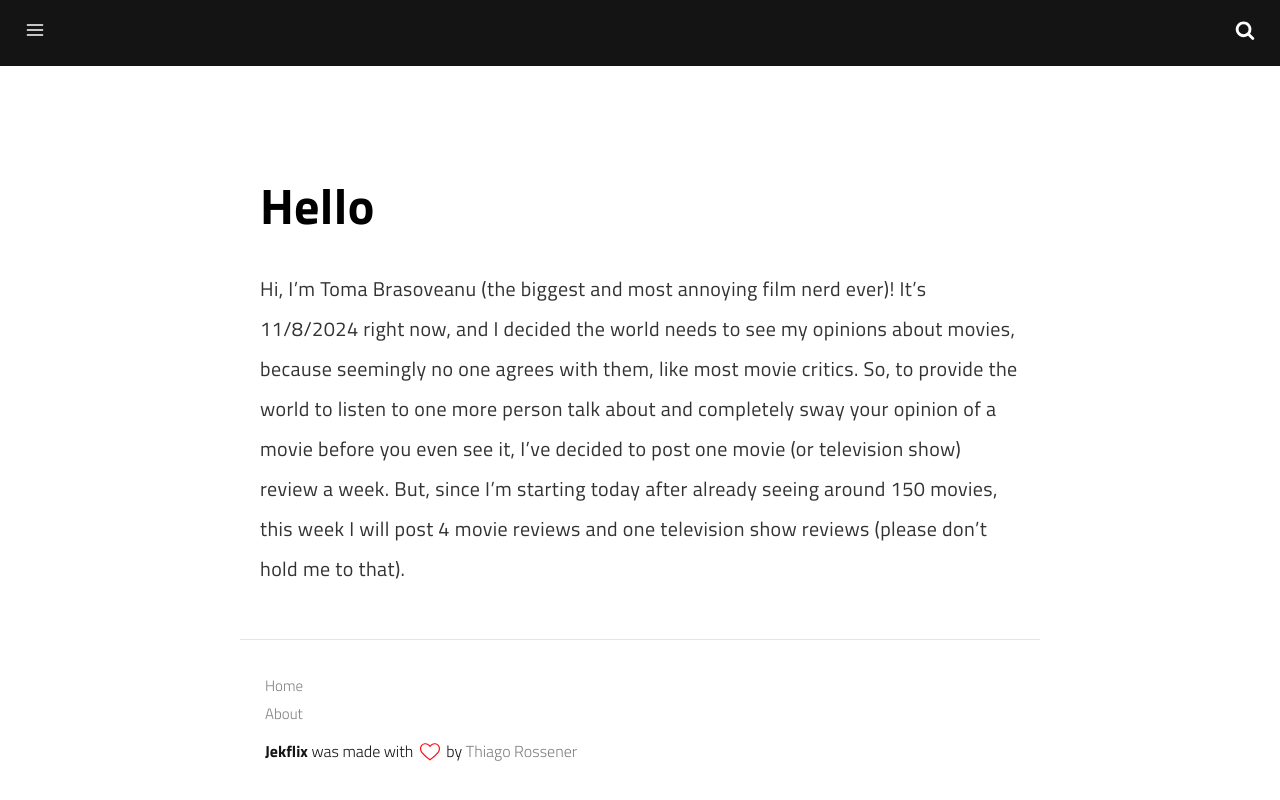
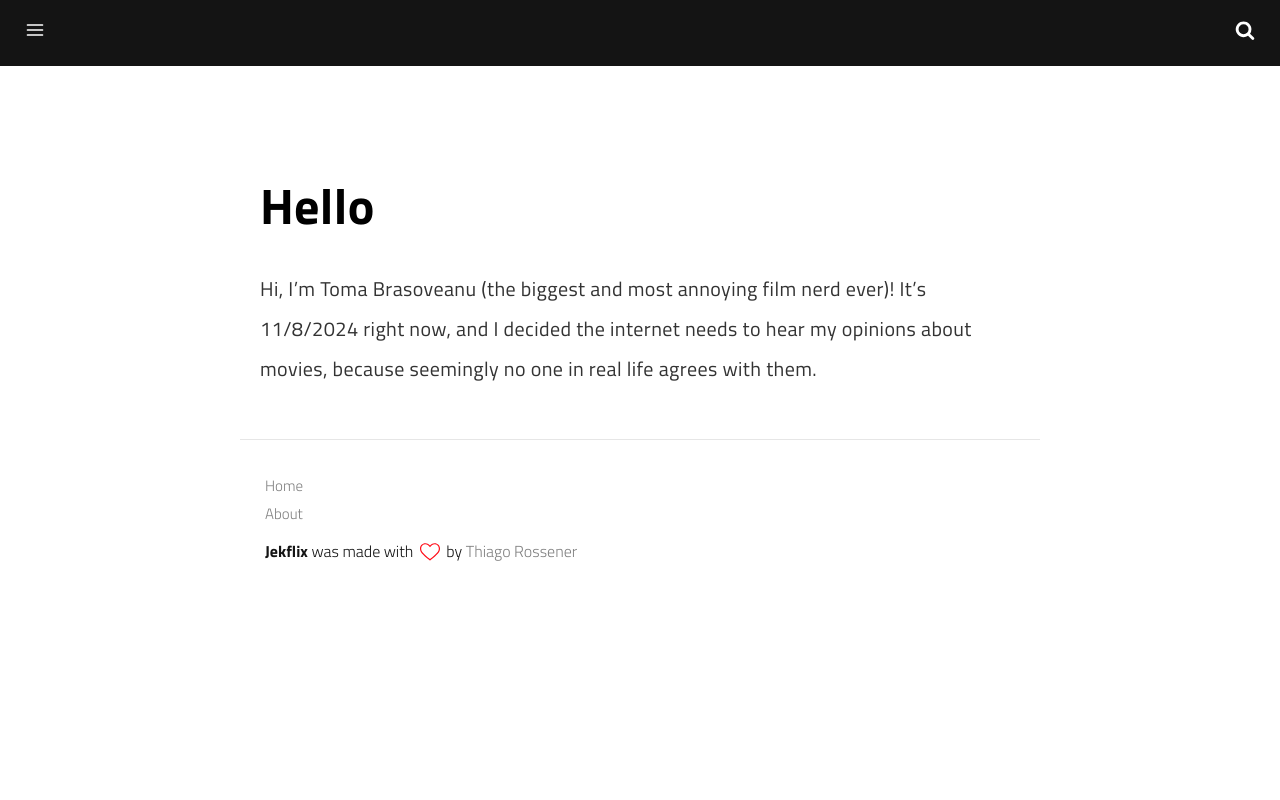
Before and after one commit to tbrsvn/tbrsvn.github.io, a Jekyll site: the page built from pages/about.md, in a window 1280 px wide. Shown: the top 800 px of the page. Built offline with Jekyll 4.4.1, drawn with Linux system fonts in a browser that asks for light colours; our own code applies the rules of GitHub Pages for plain Markdown files; a script that is not in the unit is left out.

Commit message:
Update about.md

```diff
--- a/pages/about.md
+++ b/pages/about.md
@@ -1,3 +1,3 @@
 # Hello
 
-Hi, I'm Toma Brasoveanu (the biggest and most annoying film nerd ever)! It's 11/8/2024 right now, and I decided the world needs to see my opinions about movies, because seemingly no one agrees with them, like most movie critics. So, to provide the world to listen to one more person talk about and completely sway your opinion of a movie before you even see it, I've decided to post one movie (or television show) review a week. But, since I'm starting today after already seeing around 150 movies, this week I will post 4 movie reviews and one television show reviews (please don't hold me to that).
+Hi, I'm Toma Brasoveanu (the biggest and most annoying film nerd ever)! It's 11/8/2024 right now, and I decided the internet needs to hear my opinions about movies, because seemingly no one in real life agrees with them.
```
